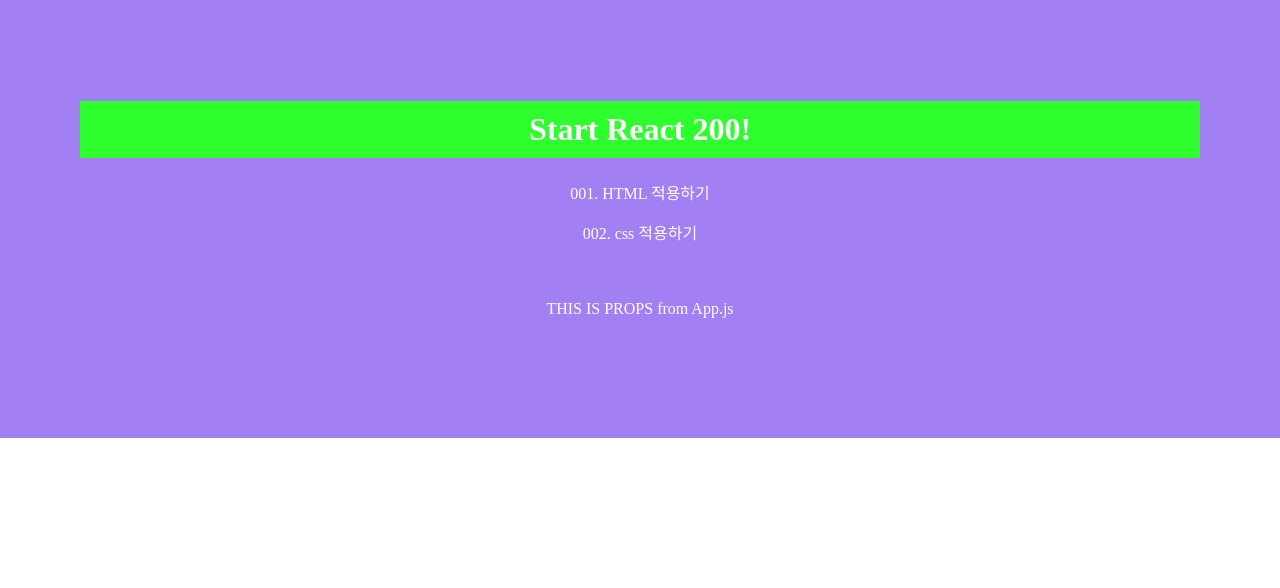
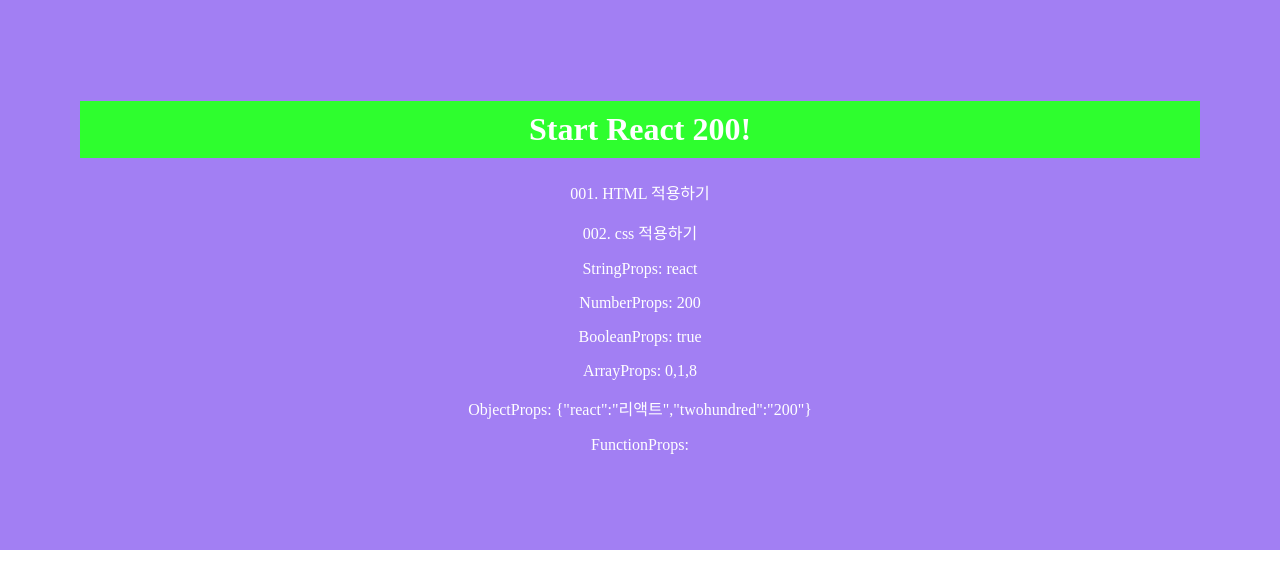
Before and after one commit to Bobmeogeo/ReactPractice, a React (Create React App) app: page / in a window 1280 px wide. Shown: the top 588 px of the page. Built offline with nearby package versions, Linux system fonts and the light colour scheme.

Commit message:
- R018. PropsDatatype

```diff
--- a/src/App.js
+++ b/src/App.js
@@ -2,7 +2,7 @@
 
 import React from "react";
 import './App.css'; //css 적용
-import Props from './R017_Props';
+import PropsDatatype from './R018_PropsDatatype';
 
 function App(){
   return(
@@ -10,7 +10,14 @@
       <h1>Start React 200!</h1>
       <p>001. HTML 적용하기</p>
       <p>002. css 적용하기</p>
-      <Props props_val = "THIS IS PROPS" />
+      <PropsDatatype
+      String = "react"
+      Number = {200}
+      Boolean = {1==1}
+      Array = {[0, 1, 8]}
+      ObjectJson = {{react:"리액트", twohundred:"200"}}
+      Function = {console.log("FunctionProps: function!")}
+      />
     </div>
   );
 }
--- /dev/null
+++ b/src/R018_PropsDatatype.js
@@ -0,0 +1,33 @@
+import React, {Component} from "react";
+import datatype from 'prop-types';
+
+class R018_PropsDatatype extends Component{
+    render() { // render()함수 내에서 지역변수를 선언해 props로 전달될 값을 할당한다.
+        let {
+            String, Number, Boolean, Array, ObjectJson, Function
+        } = this.props
+        return(
+            <div style={{padding: '0px'}}>
+                <p>StringProps: {String}</p>
+                <p>NumberProps: {Number}</p>
+                <span>BooleanProps: {Boolean.toString()}</span>
+                <p>ArrayProps: {Array.toString()}</p>
+                <p>ObjectProps: {JSON.stringify(ObjectJson)}</p>
+                <p>FunctionProps: {Function}</p>
+            </div>
+        )
+    }
+}
+
+R018_PropsDatatype.protoTypes = {
+    String: datatype.number,
+    Number: datatype.number,
+    Boolean: datatype.bool,
+    Array: datatype.array,
+    ObjectJson: datatype.object,
+    Function: datatype.func,
+}
+
+export default R018_PropsDatatype;
+
+// 자식 컴포넌트에서 props에 대한 자료형을 선언해 놓으면 부모 컴포넌트에서 넘어오는 props 자료형과 비교한다.
```
